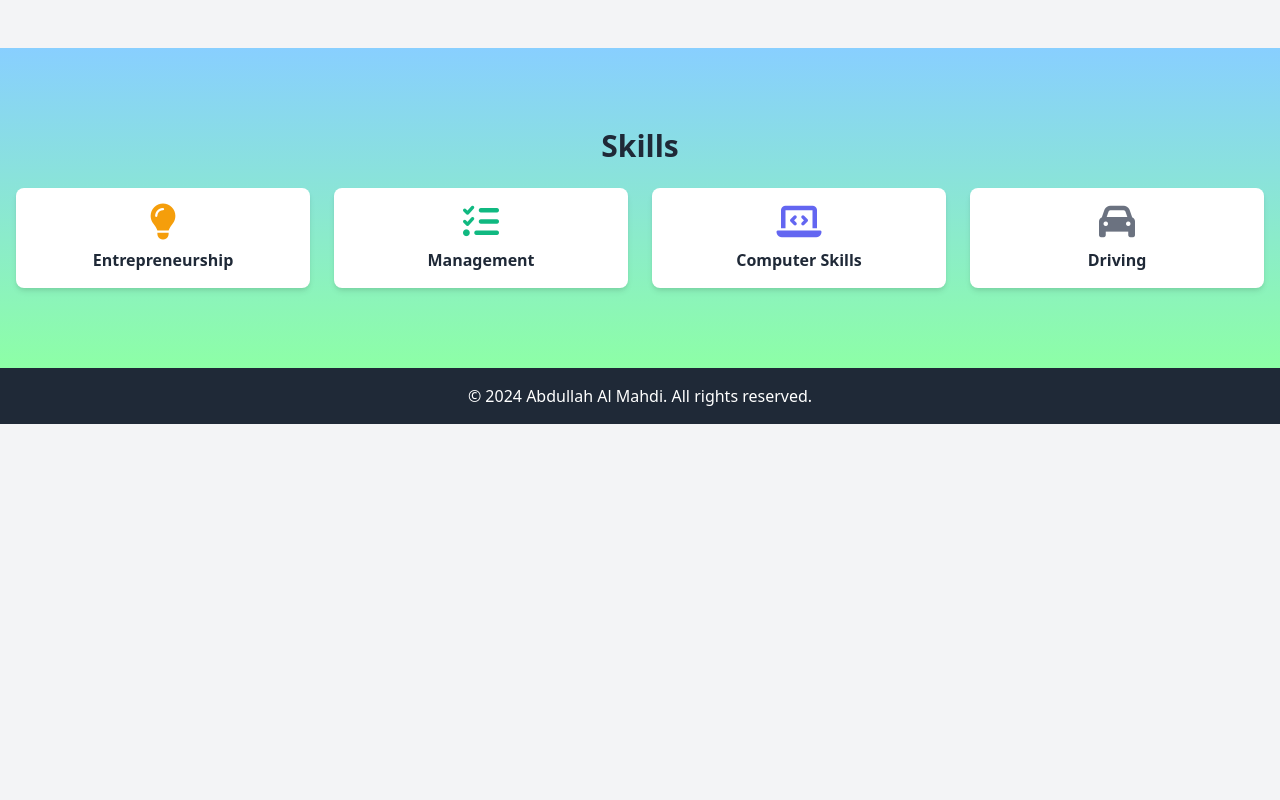
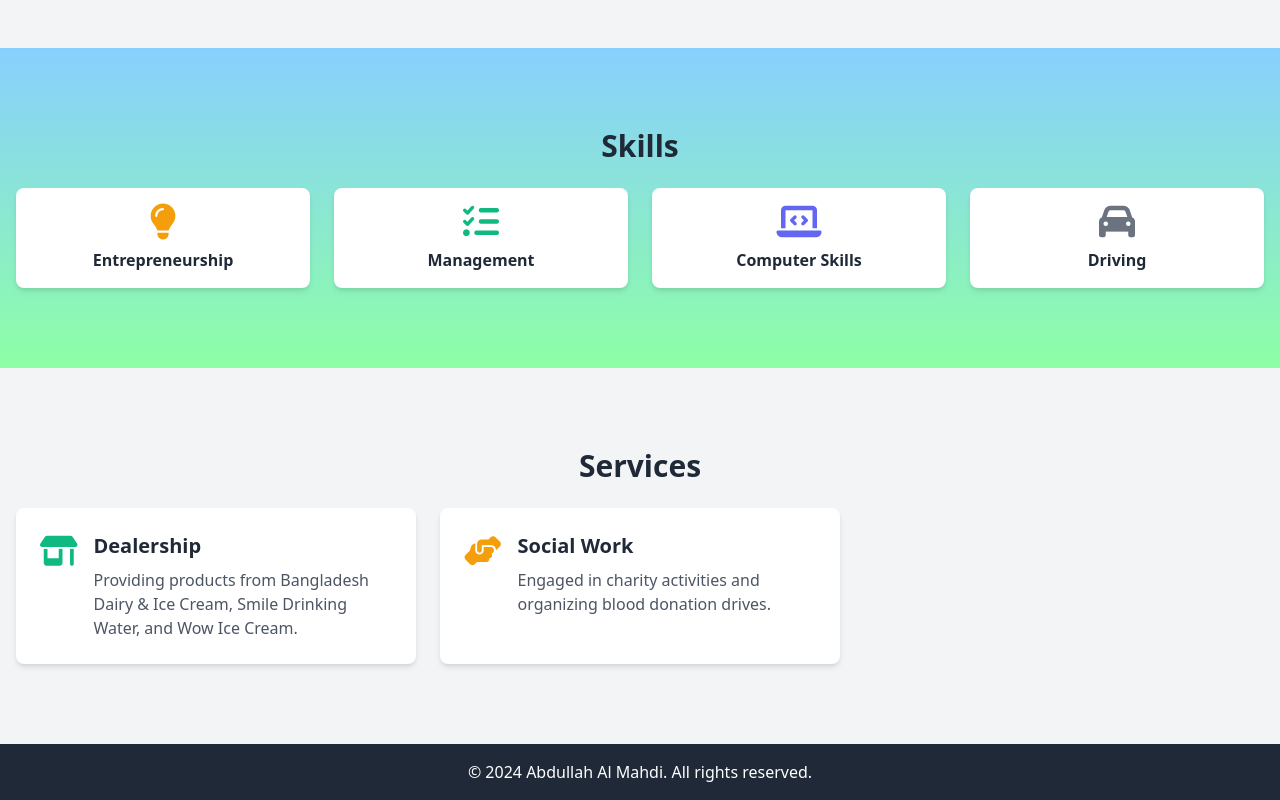
Before and after one commit to mohammad-russel/mahdi.github.io, a plain HTML site: page index.html in a window 1280 px wide. Shown: the part 968-1768 px from the top of the page. Before the commit the page ends 1392 px from the top, so only its background shows below. Drawn offline with nearby package versions, Linux system fonts and the light colour scheme.

Commit message:
Update index.html

```diff
--- a/index.html
+++ b/index.html
@@ -193,7 +193,6 @@
             </div>
         </div>
     </section>
-
     <!-- Skill Section -->
     <section id="skills" class="py-20 px-4 bg-gradient-to-b from-blue-400 via-purple-500 to-pink-500">
         <div class="container mx-auto">
@@ -226,6 +225,37 @@
                     <span class="spans text-gray-800 font-semibold">Driving</span>
                 </div>
             </div>
+        </div>
+    </section>
+    <!-- Services Section -->
+    <section id="services" class="py-20 px-4 bg-gray-100">
+        <div class="container mx-auto">
+            <!-- Title -->
+            <h2 class="text-3xl font-bold text-gray-800 mb-6 text-center">Services</h2>
+
+            <!-- Service Cards -->
+            <ul class="grid grid-cols-1 md:grid-cols-2 lg:grid-cols-3 gap-6">
+                <!-- Service - Dealership -->
+                <li class="bg-white p-6 rounded-lg shadow-md relative flex">
+                    <i class="fas fa-store-alt text-3xl text-green-500 mr-4 mt-1"></i>
+                    <div>
+                        <h3 class="text-xl font-semibold text-gray-800 mb-2">Dealership</h3>
+                        <p class="text-gray-600">Providing products from Bangladesh Dairy & Ice Cream, Smile Drinking
+                            Water, and Wow Ice Cream.</p>
+                    </div>
+                </li>
+
+                <!-- Service - Social Work -->
+                <li class="bg-white p-6 rounded-lg shadow-md relative flex">
+                    <i class="fas fa-hands-helping text-3xl text-yellow-500 mr-4 mt-1"></i>
+                    <div>
+                        <h3 class="text-xl font-semibold text-gray-800 mb-2">Social Work</h3>
+                        <p class="text-gray-600">Engaged in charity activities and organizing blood donation drives.</p>
+                    </div>
+                </li>
+
+                <!-- Add more services here -->
+            </ul>
         </div>
     </section>
 
```
